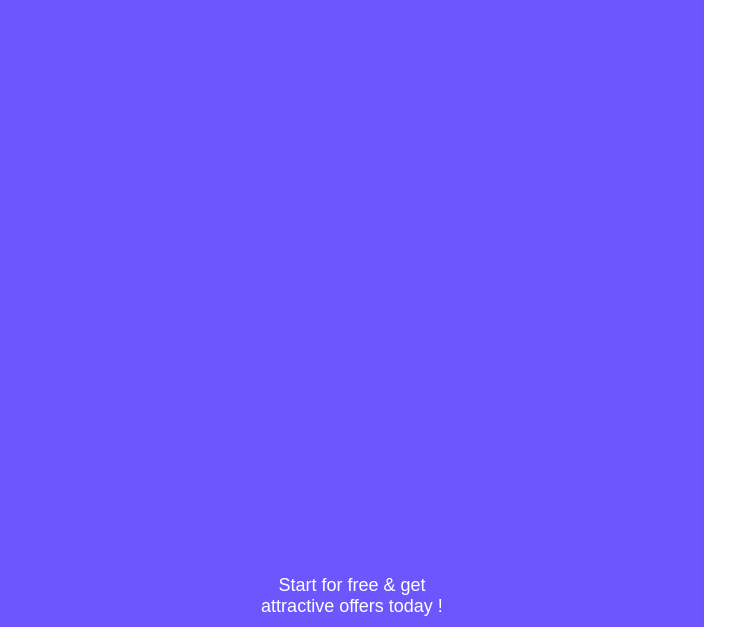
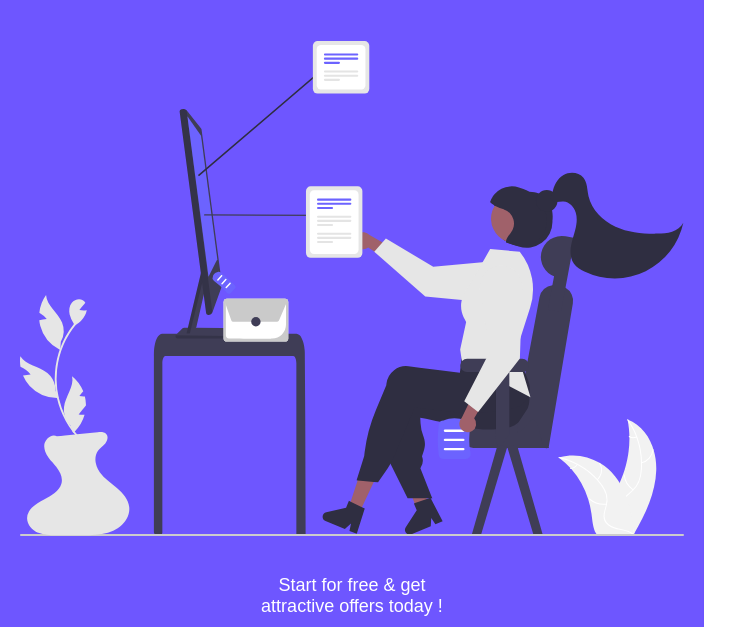
Before and after one commit to TrekHub/form-validation, a website: page index.html in a window 1280 px wide. Shown: the part 312-939 px from the top of the page, 0-749 px from the left. Drawn offline with nearby package versions, Linux system fonts and the light colour scheme; the site is published under a folder, as on GitHub Pages, so addresses that start at the root find nothing.

Commit message:
fix the image

```diff
--- a/styles/signUp.css
+++ b/styles/signUp.css
@@ -35,7 +35,7 @@ body {
 }
 
 .image {
-  background-image: url("/assets/images/image.svg");
+  background-image: url("../assets/images/image.svg");
   background-repeat: no-repeat;
   background-size: contain;
   background-position: center;
```
Also changed, not shown: assets/images/image2.png (added).
